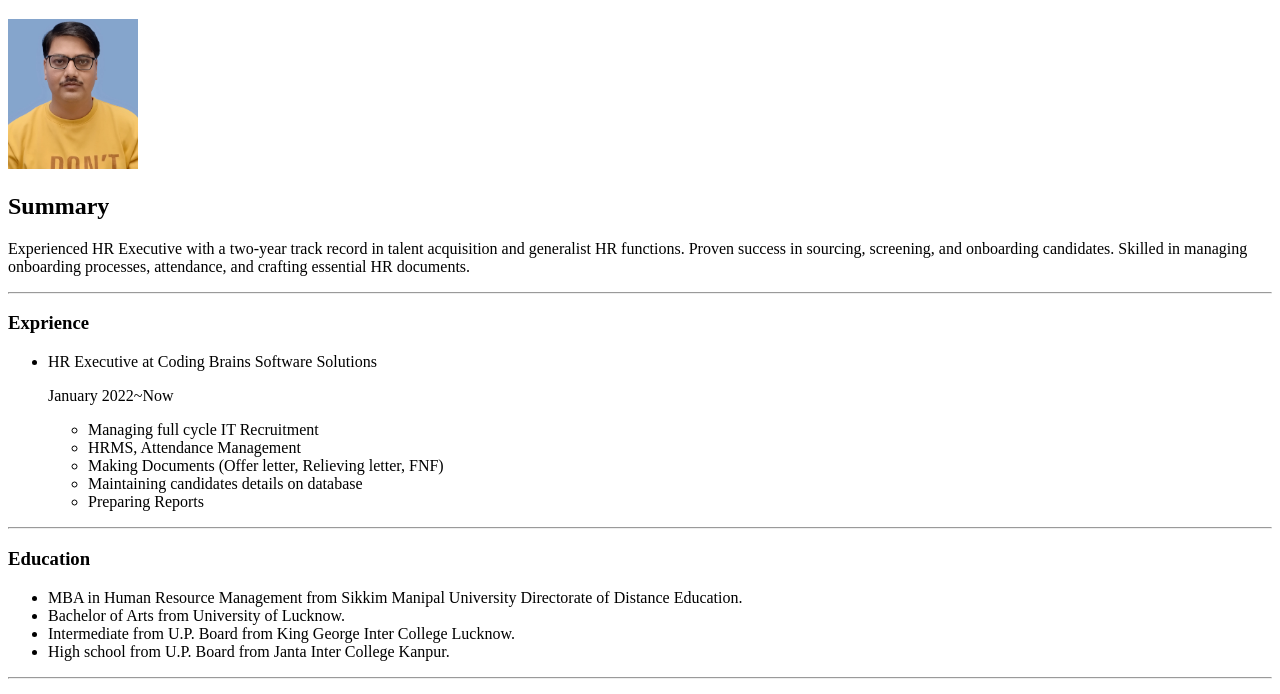
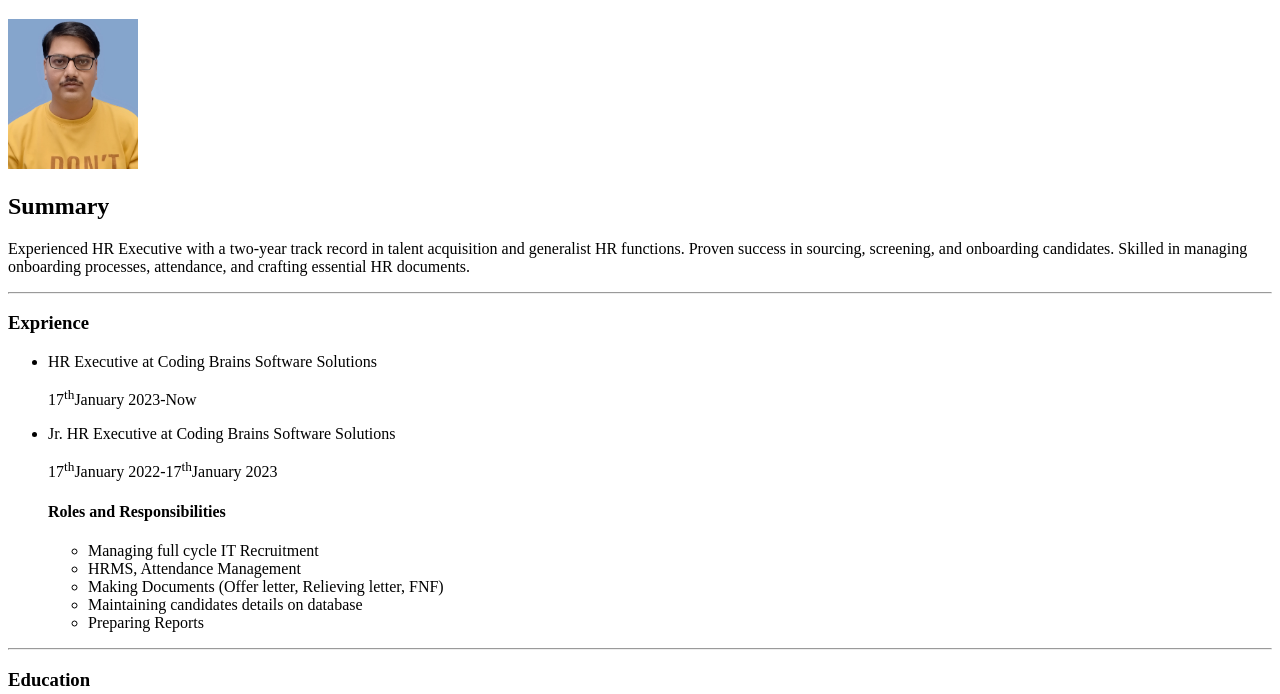
Before and after one commit to someshs09/My-Resume, a plain HTML site: page index.html in a window 1280 px wide. Shown: the part 79-773 px from the top of the page. Drawn offline with Linux system fonts and the light colour scheme.

Commit message:
Update index.html

```diff
--- a/index.html
+++ b/index.html
@@ -14,7 +14,10 @@
     <h3>Exprience</h3>
     <ul>
         <li>HR Executive at Coding Brains Software Solutions</li>
-        <p>January 2022~Now</p>
+        <p> 17<sup>th</sup>January 2023-Now</p>
+        <li> Jr. HR Executive at Coding Brains Software Solutions</li>
+        <p> 17<sup>th</sup>January 2022-17<sup>th</sup>January 2023</p>
+        <h4>Roles and Responsibilities</h4>
         <ul>
             <li>Managing full cycle IT Recruitment</li>
             <li>HRMS, Attendance Management</li>
```
